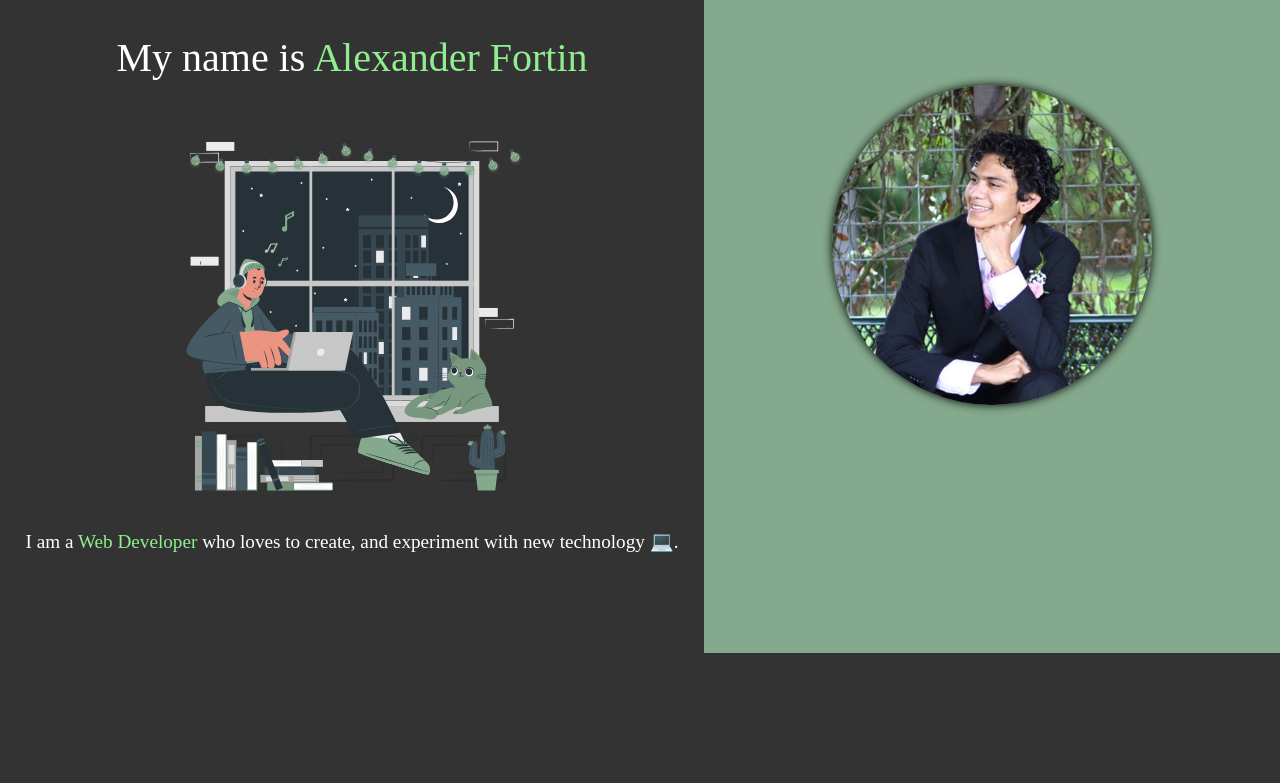
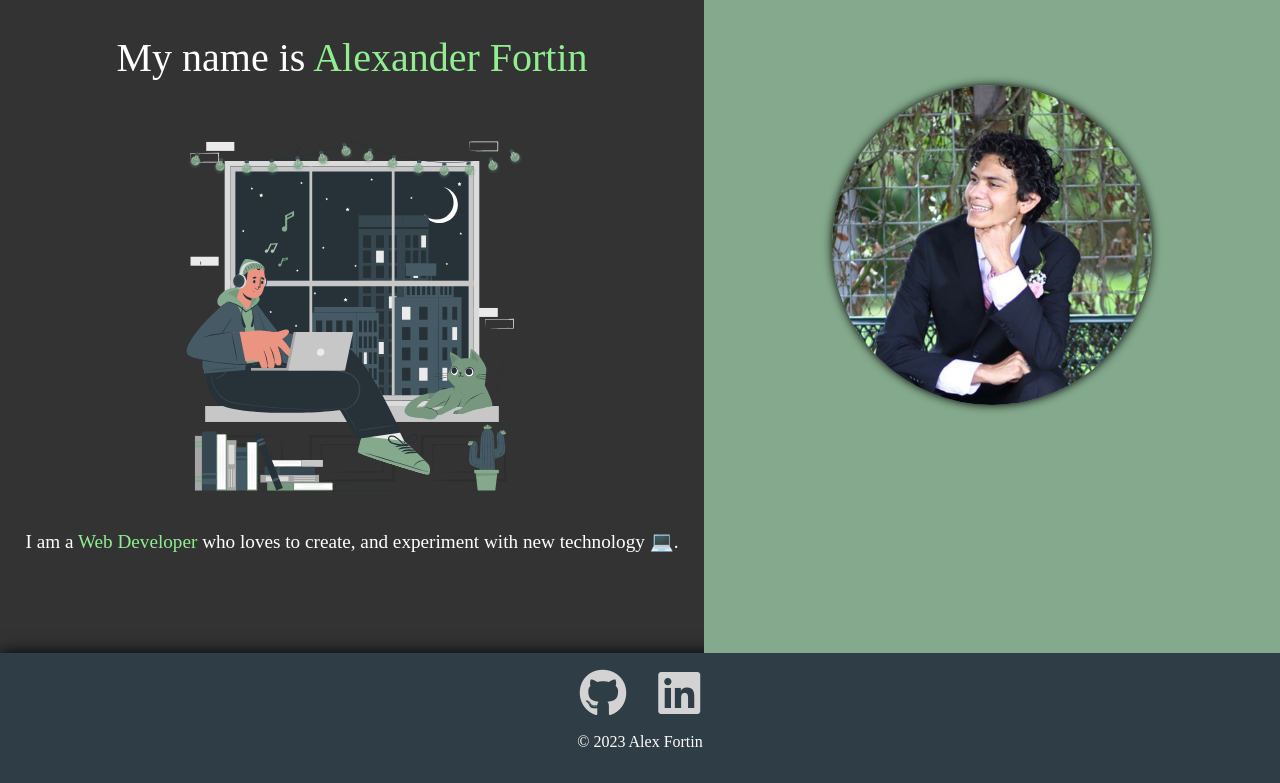
Before and after one commit to Steezy1416/personal-portfolio, a React (Create React App) app: page / in a window 1280 px wide. Shown: the part 245-1028 px from the top of the page. Before the commit the page ends 898 px from the top, so only its background shows below. Built offline with nearby package versions, Linux system fonts and the light colour scheme.

Commit message:
created the footer component and made more style changes throught the components

```diff
--- a/src/App.js
+++ b/src/App.js
@@ -2,6 +2,7 @@ import Nav from "./components/nav/Nav";
 import About from "./components/about/About";
 import Portfolio from "./components/portfolio/portfolio";
 import Contact from "./components/contact/Contact";
+import Footer from "./components/footer/Footer";
 import { useState } from "react";
 
 function App() {
@@ -25,6 +26,7 @@ function App() {
       {categorySelected === "About" && <About />}
       {categorySelected === "Projects" && <Portfolio />}
       {categorySelected === "Contact" && <Contact />}
+      <Footer/>
     </>
   );
 }
--- a/src/components/about/About.js
+++ b/src/components/about/About.js
@@ -5,7 +5,7 @@ export default function About() {
     return (
         <section id="about-container">
             <div id="text-container">
-                <p id="text-1">Hello 👋, <br/>My name is <span className="highlight">Alexander Fortin</span></p>
+                <p id="text-1">Hello, <br/>My name is <span className="highlight">Alexander Fortin</span></p>
                 <div id="icon-container"></div>
                 <p id="text-2">I am a <span className="highlight">Web Developer</span> who loves to create, and experiment with new technology 💻.</p>
             </div>
--- a/src/components/about/about.css
+++ b/src/components/about/about.css
@@ -6,10 +6,16 @@
 
 #about-container {
     width: 100%;
+    box-shadow: 0px 0px -11rem 0px black;
 }
 
 .highlight {
     color: lightgreen;
+}
+
+.highlight:hover {
+    color: rgb(0, 255, 0);
+    border-bottom: 1px solid white;
 }
 
 #icon-container {
--- /dev/null
+++ b/src/components/footer/Footer.js
@@ -0,0 +1,14 @@
+import react from "react";
+import "./footer.css"
+
+export default function Footer() {
+    return (
+        <footer>
+            <div id="footer-icons">
+                <a href="https://github.com/Steezy1416" target="_blank"><i class="fa-brands fa-github footer-icon"></i></a>
+                <a href="https://github.com/Steezy1416" target="_blank"><i class="fa-brands fa-linkedin footer-icon"></i></a>
+            </div>
+            <p id="copyright">&copy; 2023 Alex Fortin</p>
+        </footer>
+    )
+}
--- /dev/null
+++ b/src/components/footer/footer.css
@@ -0,0 +1,24 @@
+footer {
+    display: flex;
+    justify-content: center;
+    align-items: center;
+    padding: 1rem;
+    background-color: #2f3e46;
+    flex-direction: column;
+    box-shadow: 0px 0px 1rem 0px black;
+}
+
+.footer-icon {
+    color: lightgray;
+    font-size: 3rem;
+    border-radius: 50%;
+    margin: 0 1rem;
+}
+
+.footer-icon:hover {
+    color: white;
+}
+
+#copyright {
+    color: white;
+}
--- a/src/components/nav/Nav.js
+++ b/src/components/nav/Nav.js
@@ -1,11 +1,38 @@
-import react from "react";
+import react, { useEffect, useState } from "react";
 import "./nav.css"
 
 export default function Nav(props) {
 
     const { navItems, categorySelected, setCategory } = props
 
+    useEffect(() => {
+        const navItem = document.getElementsByClassName("nav-item")
+
+        for (let i = 0; i < navItem.length; i++) {
+            if (navItem[i].innerText === categorySelected) {
+                navItem[i].style.color = "lightgreen"
+            }
+            else {
+                navItem[i].style.color = "lightgrey"
+            }
+
+        }
+    }, [])
+
     const switchComponent = (name) => {
+
+        const navItem = document.getElementsByClassName("nav-item")
+
+        for (let i = 0; i < navItem.length; i++) {
+            if (navItem[i].innerText === name) {
+                navItem[i].style.color = "lightgreen"
+            }
+            else {
+                navItem[i].style.color = "lightgrey"
+            }
+
+        }
+
         setCategory(name)
     }
 
--- a/src/components/nav/nav.css
+++ b/src/components/nav/nav.css
@@ -13,6 +13,7 @@ header {
     background-color: #2f3e46;
     font-size: 0.9rem;
     color: white;
+    box-shadow: 0px 0px 1rem 0px black;
 }
 
 .content-container {
--- a/src/components/portfolio/portfolio.css
+++ b/src/components/portfolio/portfolio.css
@@ -3,6 +3,7 @@
     flex-wrap: wrap;
     justify-content: center;
     align-items: center;
+    padding: 2.5rem;
 }
 
 .project {
```
